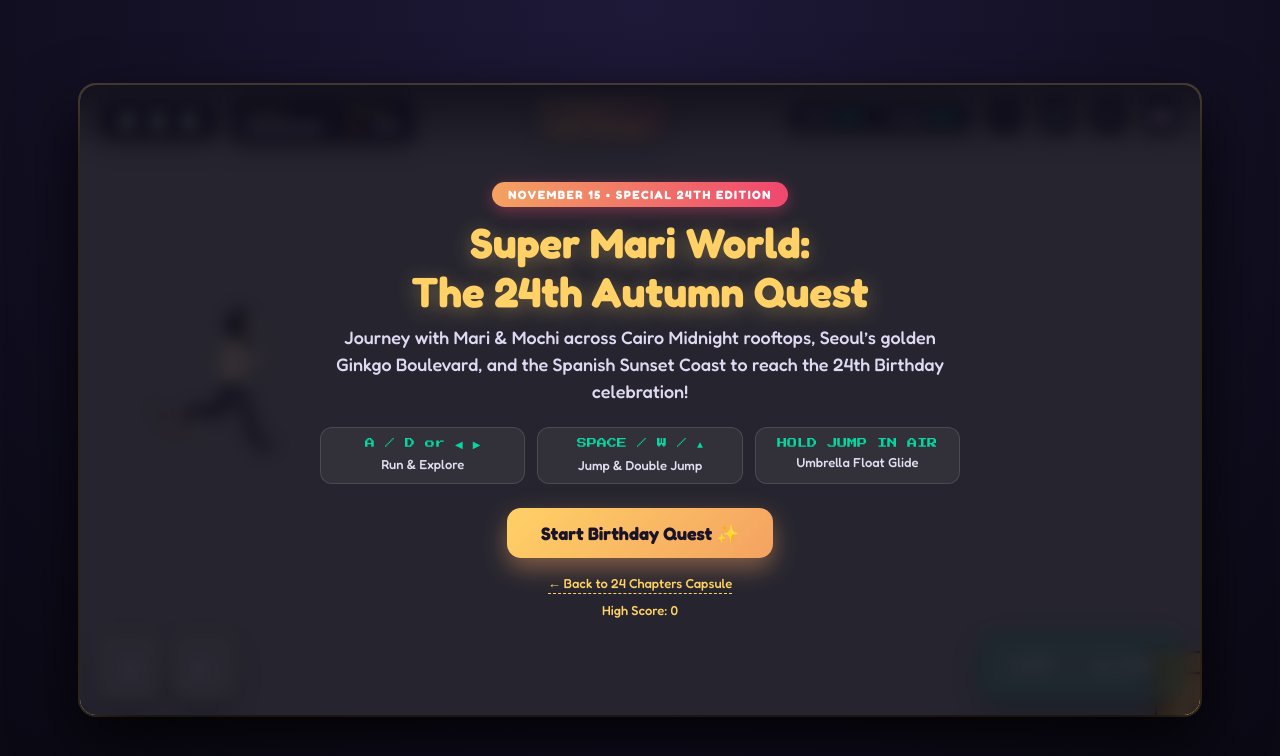
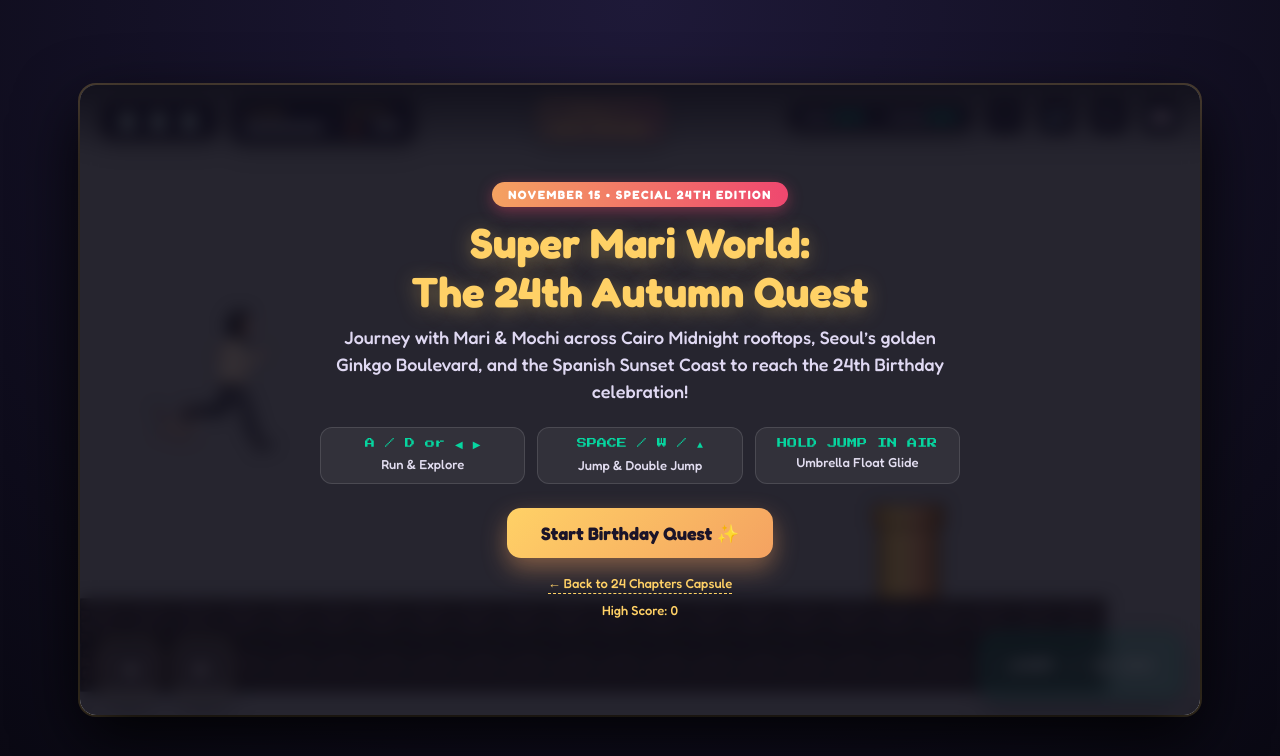
Before and after one commit to Sreesanthmurali/aya-24-capsule, a plain HTML site: page game.html in a window 1280 px wide. Drawn offline with Linux system fonts and the light colour scheme.

Commit message:
Restore ground placement and perfectly scale mystery boxes to character proportions

```diff
--- a/game.html
+++ b/game.html
@@ -844,9 +844,9 @@
       // =========================================================================
       const canvas = document.getElementById('gameCanvas');
       const ctx = canvas.getContext('2d');
-      const W = 1152;
-      const H = 648;
-      const TILE = 54;
+      const W = 960;
+      const H = 540;
+      const TILE = 40;
 
       // Exact requested platformer physics constants
       const PHYS = {
@@ -955,12 +955,25 @@
         }
       }
 
+      const BLOCK_SIZE = 58; // Scaled chunky blocks matching Mari's avatar scale
+      let lastBlockTileX = -999;
+      let lastBlockX = 0;
       function addBlock(tileX, tileY, type = 'brick', content = 'tea') {
+        let bx;
+        if (tileX === lastBlockTileX + 1) {
+          bx = lastBlockX + BLOCK_SIZE;
+        } else {
+          bx = tileX * TILE;
+        }
+        lastBlockTileX = tileX;
+        lastBlockX = bx;
+
+        const by = 240 - (8 - tileY) * 44;
         solidTiles.push({
-          x: tileX * TILE,
-          y: tileY * TILE,
-          w: TILE,
-          h: TILE,
+          x: bx,
+          y: by,
+          w: BLOCK_SIZE,
+          h: BLOCK_SIZE,
           type,
           content,
           bounceY: 0
@@ -1006,6 +1019,8 @@
       }
 
       function buildWorld(worldIdx) {
+        lastBlockTileX = -999;
+        lastBlockX = 0;
         solidTiles = [];
         oneWayPlatforms = [];
         collectibles = [];
```
